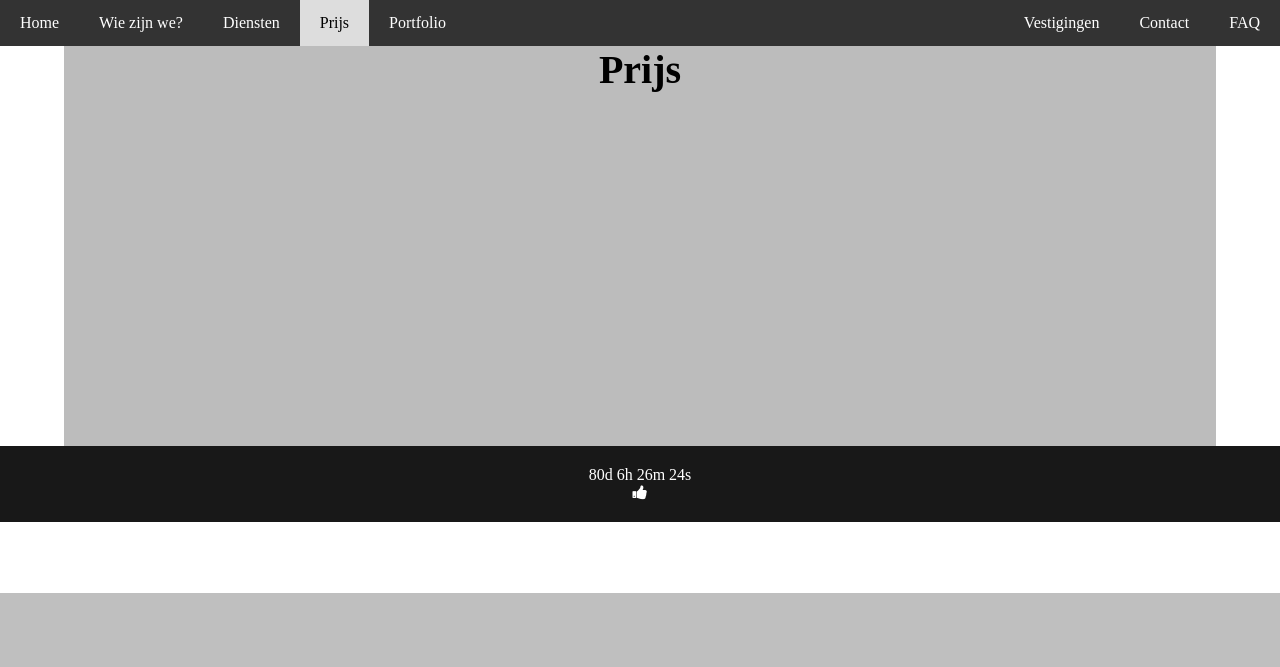
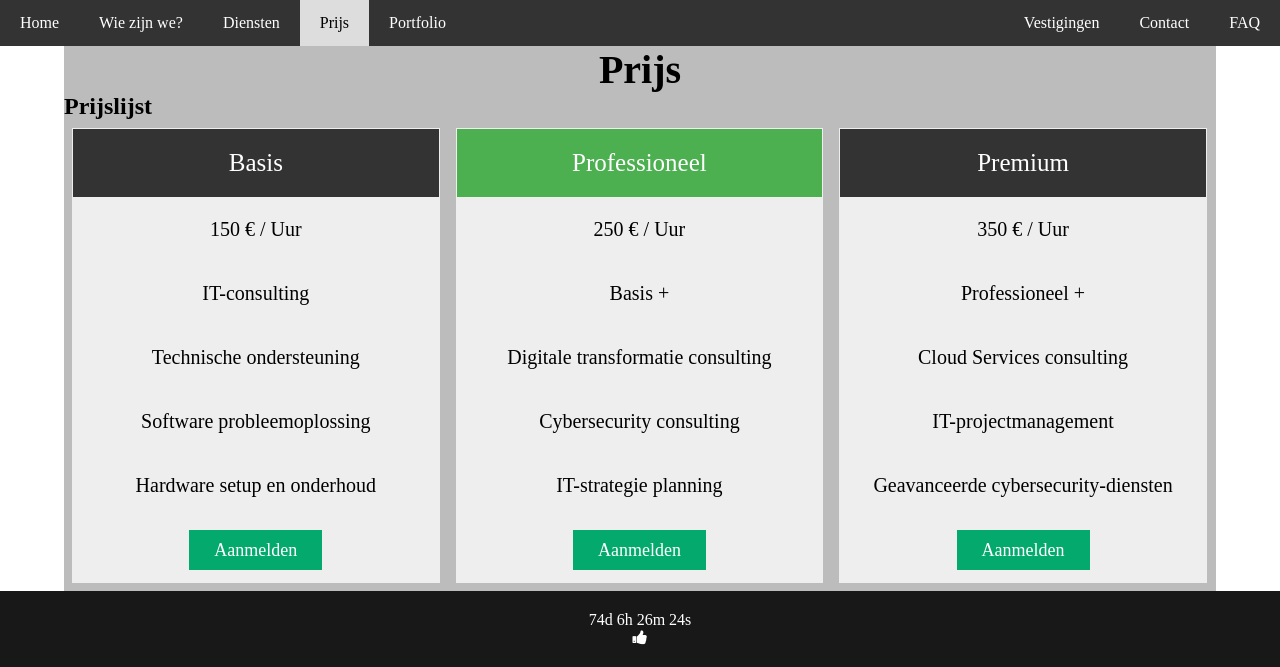
Before and after one commit to DanielDeNeef/PHP---TechNex-solutions, a PHP site: page /prijs.php in a window 1280 px wide. Shown: the part 207-874 px from the top of the page. Before the commit the page ends 800 px from the top, so only its background shows below. Run offline with PHP 8.4, Linux system fonts and the light colour scheme; data that the repository does not hold is empty.

Commit message:
added the price priceTable

```diff
--- /dev/null
+++ b/includes/priceTable.php
@@ -0,0 +1,38 @@
+<link rel="stylesheet" href="styles/priceTable.css">
+
+<H2>Prijslijst</H2>
+<div class="price-columns">
+    <ul class="price">
+        <li class="price-header">Basis</li>
+        <li >150 € / Uur</li>
+        <li>IT-consulting</li>
+        <li>Technische ondersteuning</li>
+        <li>Software probleemoplossing</li>
+        <li>Hardware setup en onderhoud</li>
+        <li><a href="#" class="price-button">Aanmelden</a></li>
+    </ul>
+</div>
+
+<div class="price-columns">
+    <ul class="price">
+        <li class="price-header" style="background-color:#4CAF50">Professioneel</li>
+        <li >250 € / Uur</li>
+        <li>Basis + </li>
+        <li>Digitale transformatie consulting</li>
+        <li>Cybersecurity consulting</li>
+        <li>IT-strategie planning</li>
+        <li><a href="#" class="price-button">Aanmelden</a></li>
+    </ul>
+</div>
+
+<div class="price-columns">
+    <ul class="price">
+        <li class="price-header">Premium</li>
+        <li >350 € / Uur</li>
+        <li>Professioneel +</li>
+        <li>Cloud Services consulting</li>
+        <li>IT-projectmanagement</li>
+        <li>Geavanceerde cybersecurity-diensten</li>
+        <li><a href="#" class="price-button">Aanmelden</a></li>
+    </ul>
+</div>
--- a/js/countdown.js
+++ b/js/countdown.js
@@ -1,5 +1,5 @@
 // Start countdown with a specific date
-startCountdown("Jun 22, 2024 23:59:00");
+startCountdown("Jun 16, 2024 23:59:00");
 
 /*
  * @description Starts the countdown timer based on the provided target date.
--- a/prijs.php
+++ b/prijs.php
@@ -1,14 +1,6 @@
-<!DOCTYPE html>
-<html lang="en">
-<head>
-    <meta charset="UTF-8">
-    <meta name="viewport" content="width=device-width, initial-scale=1.0">
-    <title>Prijs</title>
-    <link rel="stylesheet" href="styles/content.css">
-</head>
 
-<body>
     <!-- header  -->
+    <?php $pageTitle = 'Prijs' ?>
     <?php include 'includes/header.php' ?>
 
     <!-- navbar -->
@@ -17,8 +9,10 @@
 
     <!-- content -->
     <div class="content_wrapper">
-        <div style="height:400px; width:90%; margin:auto; background-color: #b5b5b5e7;">
+        <div style="height:auto; width:90%; margin:auto; background-color: #b5b5b5e7;">
             <h2 style="font-size: 40px; text-align:center">Prijs</h2>
+
+            <?php include 'includes/priceTable.php' ?>
         </div>
     </div>
 
--- /dev/null
+++ b/styles/priceTable.css
@@ -0,0 +1,59 @@
+/* Create three columns of equal width */
+.price-columns {
+  float: left;
+  width: 33.3%;
+  padding: 8px;
+}
+
+/* Style the list */
+.price {
+  list-style-type: none;
+  border: 1px solid #eee;
+  margin: 0;
+  padding: 0;
+  -webkit-transition: 0.3s;
+  transition: 0.3s;
+}
+
+/* Add shadows on hover */
+.price:hover {
+  box-shadow: 0 8px 12px 0 rgba(0, 0, 0, 0.2);
+}
+
+/* Pricing header */
+.price .price-header {
+  background-color: #333;
+  color: white;
+  font-size: 25px;
+}
+
+/* List items */
+.price li {
+  border-bottom: 1px solid #eee;
+  padding: 20px;
+  text-align: center;
+}
+
+.price {
+  background-color: #eee;
+  font-size: 20px;
+}
+
+/* The "Sign Up" button */
+.price-button {
+  background-color: #04aa6d;
+  border: none;
+  color: white;
+  padding: 10px 25px;
+  text-align: center;
+  text-decoration: none;
+  font-size: 18px;
+}
+
+/* Change the width of the three columns to 100%
+  (to stack horizontally on small screens) */
+@media only screen and (max-width: 600px) {
+  .columns {
+    width: 100%;
+  }
+}
```
